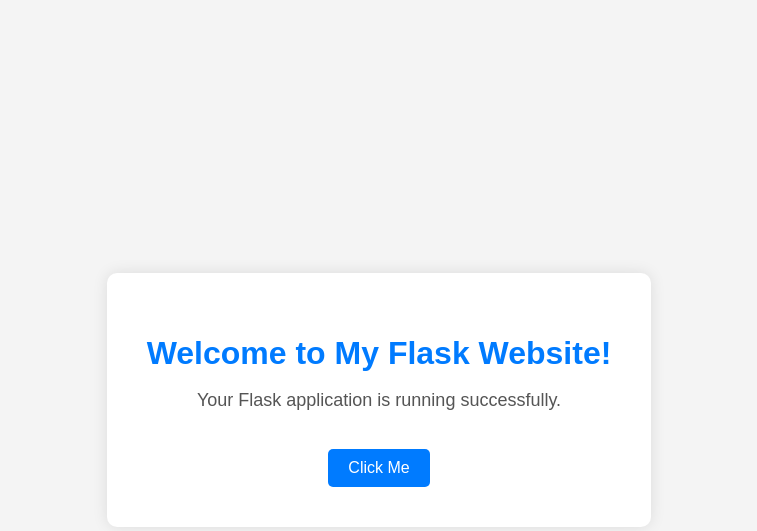
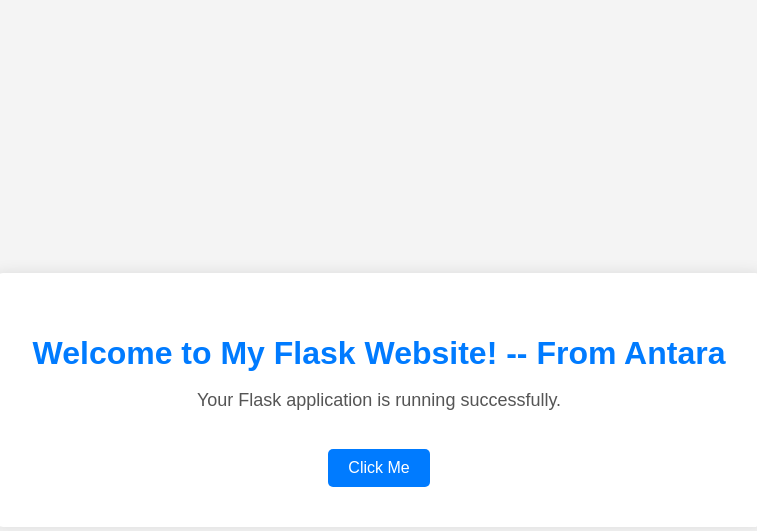
Before and after one commit to AKC07-Dev/Aws_Lecture_Demo1, a Flask app: page / in a window 1280 px wide. Shown: the top 531 px of the page, without its empty margins (261-1018 px from the left). Run offline with Flask 3, Linux system fonts and the light colour scheme.

Commit message:
Update index.html

```diff
--- a/templates/index.html
+++ b/templates/index.html
@@ -53,7 +53,7 @@
 <body>
 
 <div class="container">
-    <h1>Welcome to My Flask Website!</h1>
+    <h1>Welcome to My Flask Website! -- From Antara</h1>
     <p>Your Flask application is running successfully.</p>
 
     <button onclick="alert('Hello! Flask is working.')">
```
